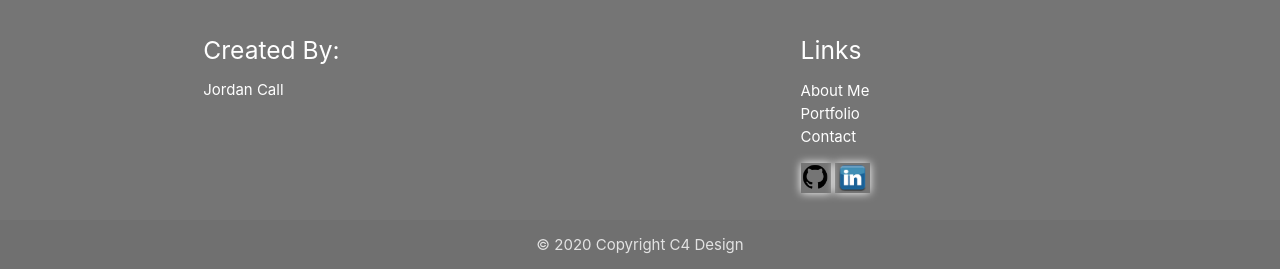
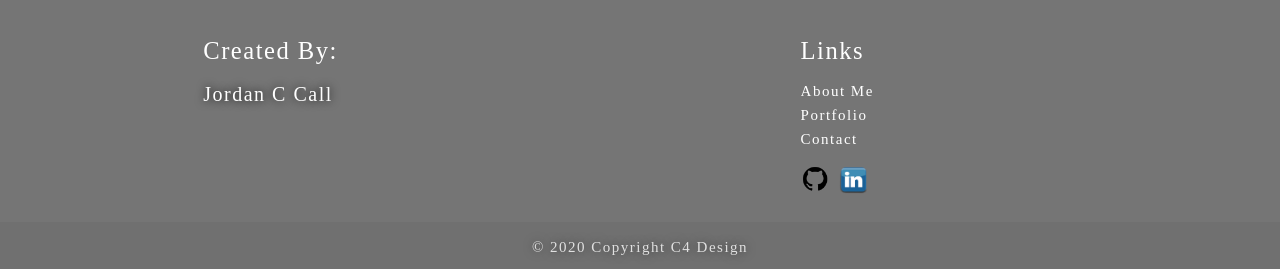
Before and after one commit to JCCALL/JCCALL.github.io, a plain HTML site: page portfolio.html in a window 1280 px wide. Shown: the part 2350-2619 px from the top of the page. Drawn offline with nearby package versions, Linux system fonts and the light colour scheme; a web font is replaced by a local one.

Commit message:
changed shadows on images and some text

```diff
--- a/assets/css/style.css
+++ b/assets/css/style.css
@@ -5,6 +5,10 @@
 
 nav {
   height: 200px;
+  font-family: trajan;
+  font-size: 50px;
+  letter-spacing: 0.05em;
+  text-shadow: 0px 0px 10px rgba(0, 0, 0, 0.50);
 }
 
 hr {
@@ -14,10 +18,24 @@ hr {
 #phr {
   border: solid #416cb4 2px;
 }
+#creator {
+  font-family: trajan;
+  text-shadow: 0px 0px 10px rgb(0, 0, 0);
+  font-size: 20px;
+
+}
+footer {
+  font-family: trajan;
+  letter-spacing: 0.1em;
+}
+.footer-copyright {
+  text-shadow: 0px 0px 10px rgba(0, 0, 0, 0.5);
+}
 
 #logo {
   height: 200px;
   width: 200px;
+  box-shadow: 0px 0px 10px rgb(255, 255, 255);
 }
 .me {
   height: 200px;
@@ -76,7 +94,11 @@ main {
   width: 75%;
 }
 
-img {
+#family{
+  box-shadow: 0px 0px 10px rgb(255, 255, 255)
+}
+
+.portgif {
   box-shadow: 0px 0px 10px rgb(255, 255, 255)
 }
 
--- a/portfolio.html
+++ b/portfolio.html
@@ -127,7 +127,7 @@
         <div class="col l6 s6">
           <h5 class="white-text">Created By:</h5>
           <ul>
-            <li>Jordan Call</li>
+            <li id="creator">Jordan C Call</li>
           </ul>
         </div>
         <div class="col l4 offset-l2 s5 offset-s1">
```
Also changed, not shown: index.html (+3 -2 lines).
